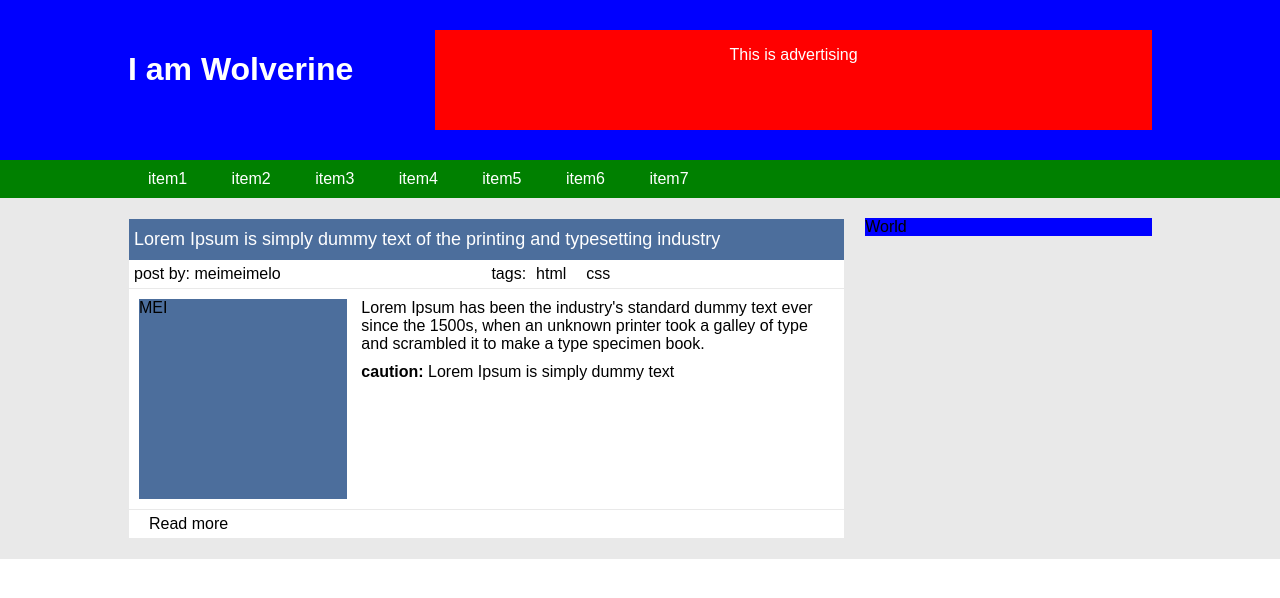
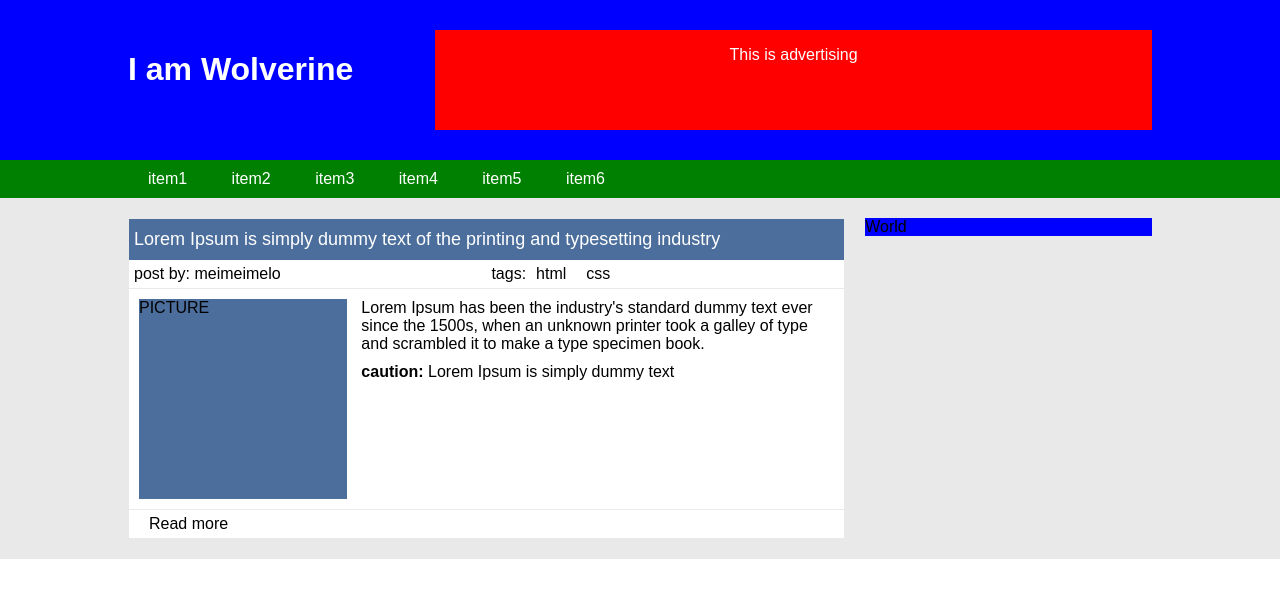
Before and after one commit to meimeimelo/react-app-components, a React (Create React App) app in the folder my-app/: page / in a window 1280 px wide. Shown: the top 598 px of the page. Built offline with nearby package versions, Linux system fonts and the light colour scheme.

Commit message:
Restructure components

```diff
--- a/my-app/src/App.js
+++ b/my-app/src/App.js
@@ -1,5 +1,5 @@
 import React, { Component } from 'react';
-import logo from './logo.svg';
+// import logo from './logo.svg';
 import './style.css';
 import Header from './components/header'
 import Container from './components/container'
--- /dev/null
+++ b/my-app/src/components/container/card-footer.js
@@ -0,0 +1,18 @@
+import React, { Component } from 'react'
+import '../../style.css'
+
+class CardFooter extends Component {
+  render() {
+    return (
+      <div>
+        <div className='card-footer'>
+          <div className='readmore'>
+            Read more
+          </div>
+        </div>
+      </div>
+    )
+  }
+}
+
+export default CardFooter
--- /dev/null
+++ b/my-app/src/components/container/card-info-container.js
@@ -0,0 +1,20 @@
+import React, { Component } from 'react'
+import '../../style.css'
+import CardThumb from './card-thumb'
+import CardDetail from './card-info-detail'
+
+class CardInfoContainer extends Component {
+  render() {
+    return (
+      <div>
+        <div className='card-content'>
+          <CardThumb />
+          <CardDetail />
+          <div className='clear'></div>
+        </div>
+      </div>
+    )
+  }
+}
+
+export default CardInfoContainer
--- /dev/null
+++ b/my-app/src/components/container/card-info-detail.js
@@ -0,0 +1,22 @@
+import React, { Component } from 'react'
+import '../../style.css'
+
+class CardDetail extends Component {
+  render() {
+    return (
+      <div>
+        <div className='card-detail'>
+          <div className='card-desc'>
+            Lorem Ipsum has been the industry's standard dummy text ever since the 1500s, when an unknown printer took a galley of type and scrambled it to make a type specimen book.
+          </div>
+          <div className='card-caution'>
+            <span className='caution-title'>caution: </span>
+            <span className='caution-desc'>Lorem Ipsum is simply dummy text</span>
+          </div>
+        </div>
+      </div>
+    )
+  }
+}
+
+export default CardDetail
--- /dev/null
+++ b/my-app/src/components/container/card-info.js
@@ -0,0 +1,19 @@
+import React, { Component } from 'react'
+import '../../style.css'
+import  AdditionalDetail from './card-additional-detail'
+import CardContentContainer from './card-info-container'
+
+class CardInfo extends Component {
+  render() {
+    return (
+      <div>
+        <div className='card-container'>
+          <AdditionalDetail />
+          <CardContentContainer />
+        </div>
+      </div>
+    )
+  }
+}
+
+export default CardInfo
--- a/my-app/src/components/container/card-item.js
+++ b/my-app/src/components/container/card-item.js
@@ -1,8 +1,8 @@
 import React, { Component } from 'react'
 import '../../style.css'
 import CardTitle from './card-title'
-import CardContent from './card-content'
-import AdditionalDetail from './card-additional-detail'
+import CardInfo from './card-info'
+import CardFooter from './card-footer'
 
 class CardItem extends Component {
   render() {
@@ -10,31 +10,8 @@ class CardItem extends Component {
       <div>
         <div className='card-item'>
           <CardTitle />
-
-          <div className='card-container'>
-            <AdditionalDetail />
-            <div className='card-content'>
-              <div className='card-thumb'>
-                MEI
-              </div>
-              <div className='card-detail'>
-                <div className='card-desc'>
-                  Lorem Ipsum has been the industry's standard dummy text ever since the 1500s, when an unknown printer took a galley of type and scrambled it to make a type specimen book.
-                </div>
-                <div className='card-caution'>
-                  <span className='caution-title'>caution: </span>
-                  <span className='caution-desc'>Lorem Ipsum is simply dummy text</span>
-                </div>
-              </div>
-              <div className='clear'></div>
-            </div>
-          </div>
-
-          <div className='card-footer'>
-            <div className='readmore'>
-              Read more
-            </div>
-          </div>
+          <CardInfo />
+          <CardFooter />
         </div>
       </div>
     )
--- /dev/null
+++ b/my-app/src/components/container/card-thumb.js
@@ -0,0 +1,16 @@
+import React, { Component } from 'react'
+import '../../style.css'
+
+class CardThumb extends Component {
+  render() {
+    return (
+      <div>
+        <div className='card-thumb'>
+          PICTURE
+        </div>
+      </div>
+    )
+  }
+}
+
+export default CardThumb
--- a/my-app/src/components/header/navigator-bar.js
+++ b/my-app/src/components/header/navigator-bar.js
@@ -3,17 +3,15 @@ import '../../style.css'
 
 class NavigatorBar extends Component {
   render() {
+    const items = ['item1', 'item2', 'item3', 'item4', 'item5', 'item6']
+    const navItems = items.map( (navItem) =>
+      <li className='menu-item' key={navItem.toString()}> { navItem } </li>
+    )
     return (
       <div>
         <div className='main-menu wrapper'>
           <ul className='menu-list'>
-            <li className='menu-item'> item1 </li>
-            <li className='menu-item'> item2 </li>
-            <li className='menu-item'> item3 </li>
-            <li className='menu-item'> item4 </li>
-            <li className='menu-item'> item5 </li>
-            <li className='menu-item'> item6 </li>
-            <li className='menu-item'> item7 </li>
+            { navItems }
           </ul>
         </div>
       </div>
```
Also changed, not shown: 1 other file (tests, documents, lock files or other folders).
